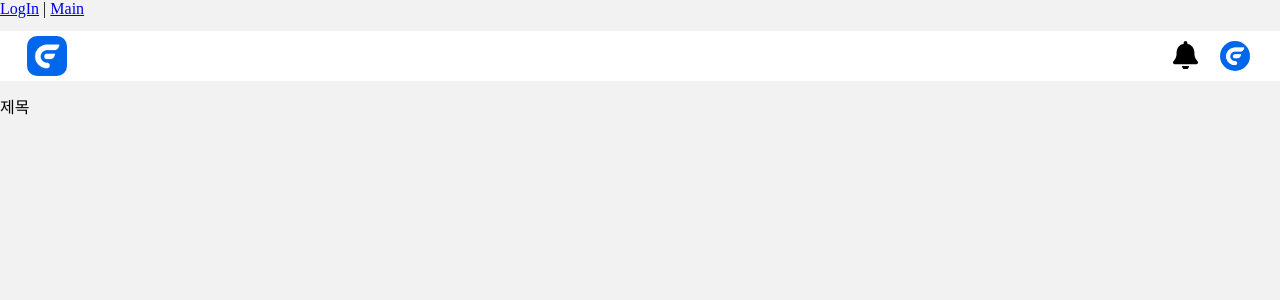
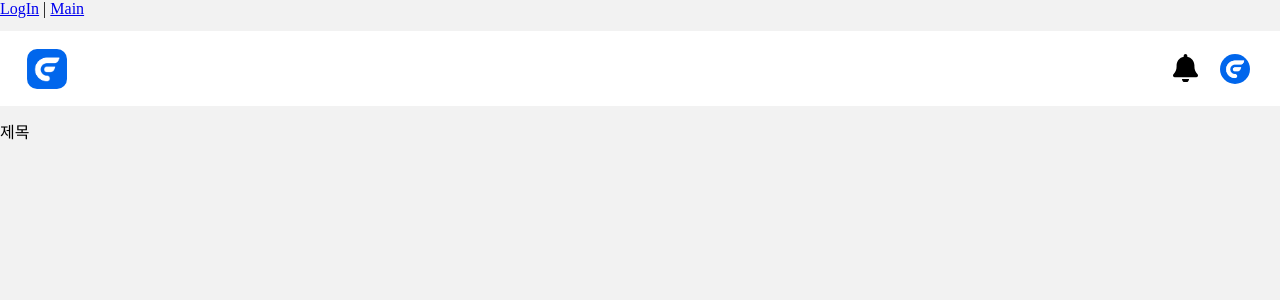
Before and after one commit to Flitto-Toyproject/toy_front_team2_front, a Vue app: page /test4 in a window 1280 px wide. Shown: the top 300 px of the page. Built offline with nearby package versions, Linux system fonts and the light colour scheme.

Commit message:
style: Header hegiht 변경

```diff
--- a/src/components/common/MainHeader.vue
+++ b/src/components/common/MainHeader.vue
@@ -18,7 +18,7 @@ header {
   background: var(--color-white);
 }
 .header {
-  height: 50px;
+  height: 75px;
   display: flex;
   justify-content: space-between;
   align-items: center;
```
